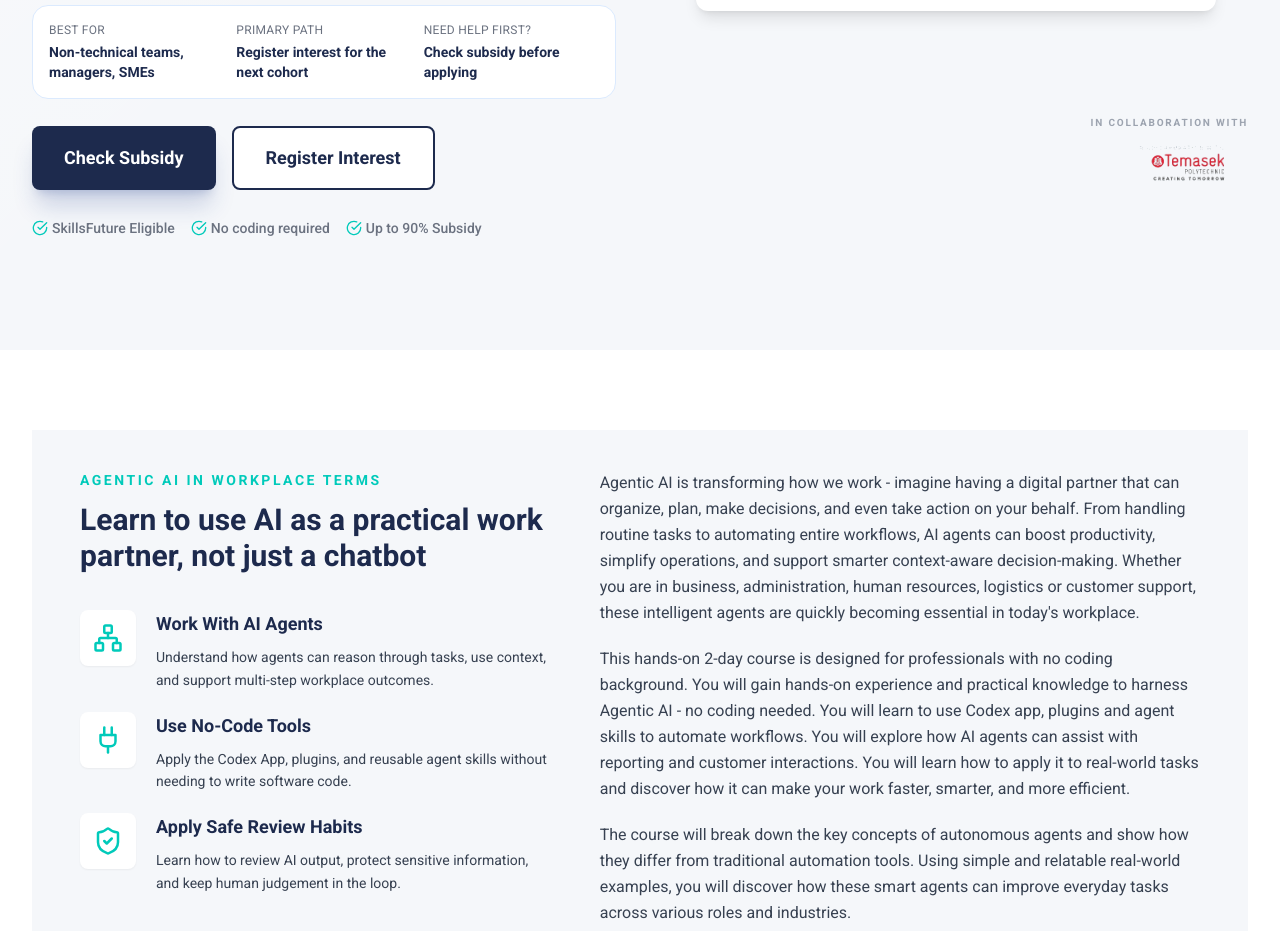
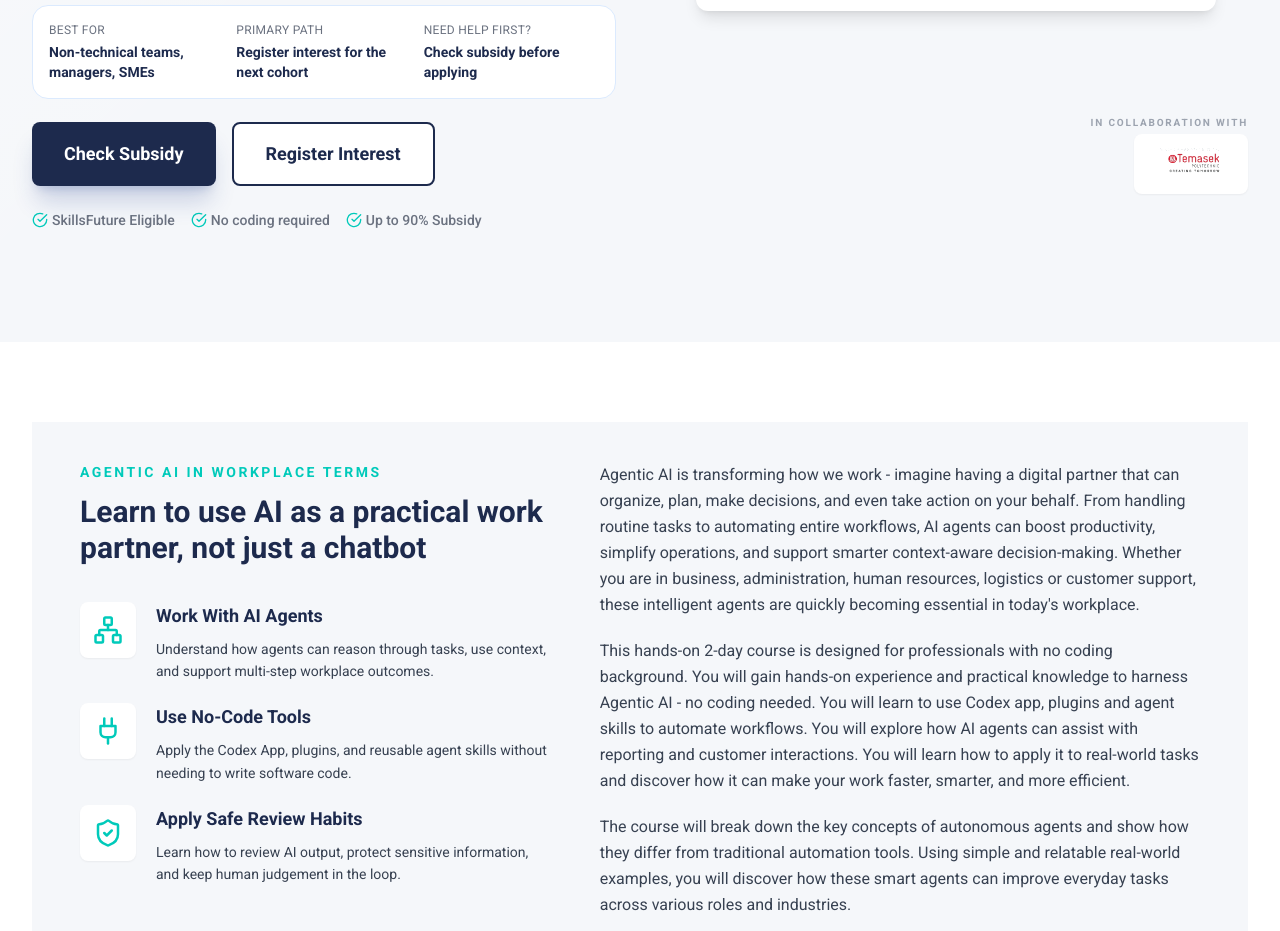
Before and after one commit to nexiuslabs/nexiusacademyskillsfuture, a React (Vite) app: page /courses/agentic-ai in a window 1280 px wide. Shown: the part 872-1803 px from the top of the page. Built offline with nearby package versions, Linux system fonts and the light colour scheme.

Commit message:
match agentic-ai TP logo exactly to advanced page: h-10 sm:h-12 + white badge container

```diff
--- a/components/courses/CourseHero.tsx
+++ b/components/courses/CourseHero.tsx
@@ -154,14 +154,16 @@ const Hero: React.FC = () => {
             <div className="mb-1 text-[10px] font-bold uppercase tracking-[0.18em]">
               In collaboration with
             </div>
+            <div className="rounded-lg bg-white px-3 py-1.5 shadow-sm inline-block">
               <ResponsiveImage
                 src="/images/partners/temasek-poly-logo-transparent.png"
                 alt="Temasek Polytechnic collaboration logo"
                 widths={[128, 256]}
                 sizes="224px"
                 fit="contain"
-              className="w-32 h-auto object-contain"
+                className="h-10 w-auto object-contain sm:h-12"
               />
+            </div>
           </div>
         </div>
         <div className="flex flex-wrap gap-4 pt-4 text-sm font-medium text-gray-500">
```
Lines whose indentation alone changed are shown as unchanged.
